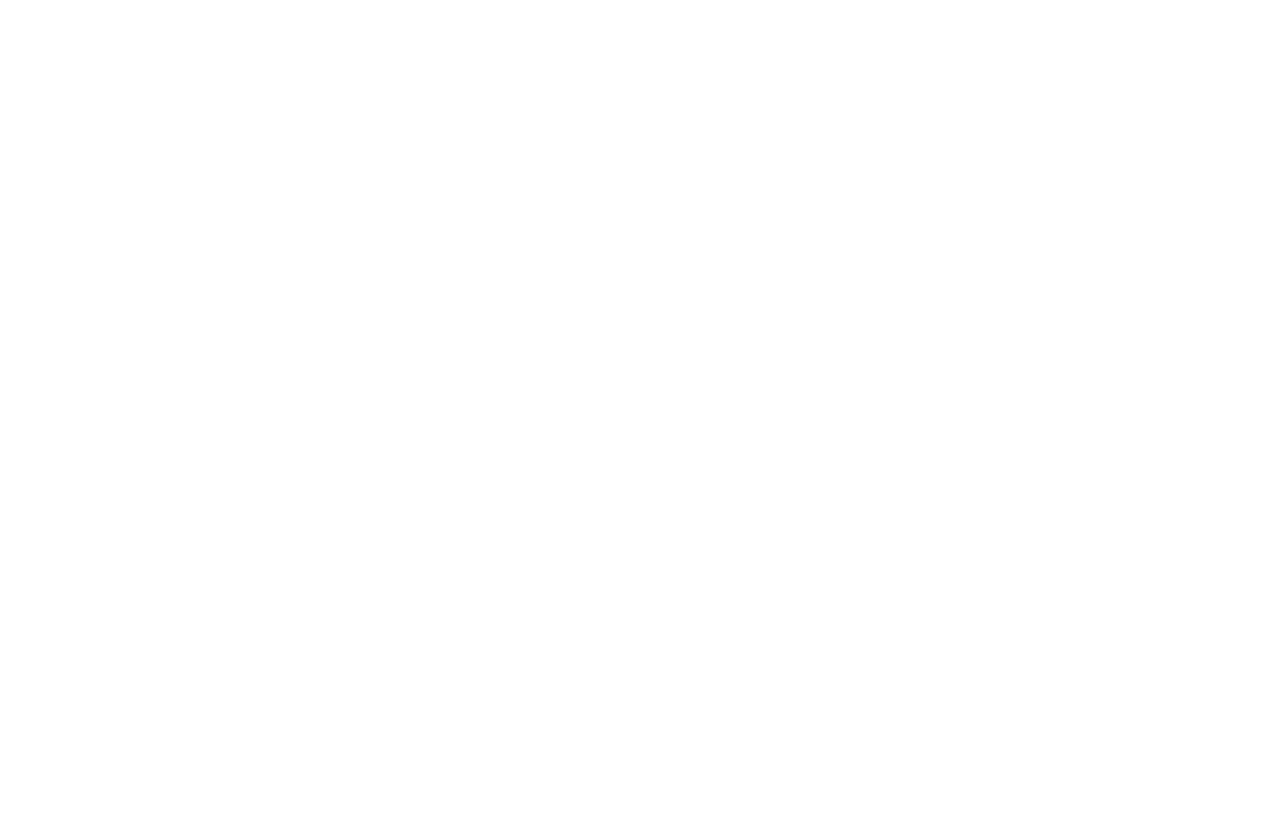
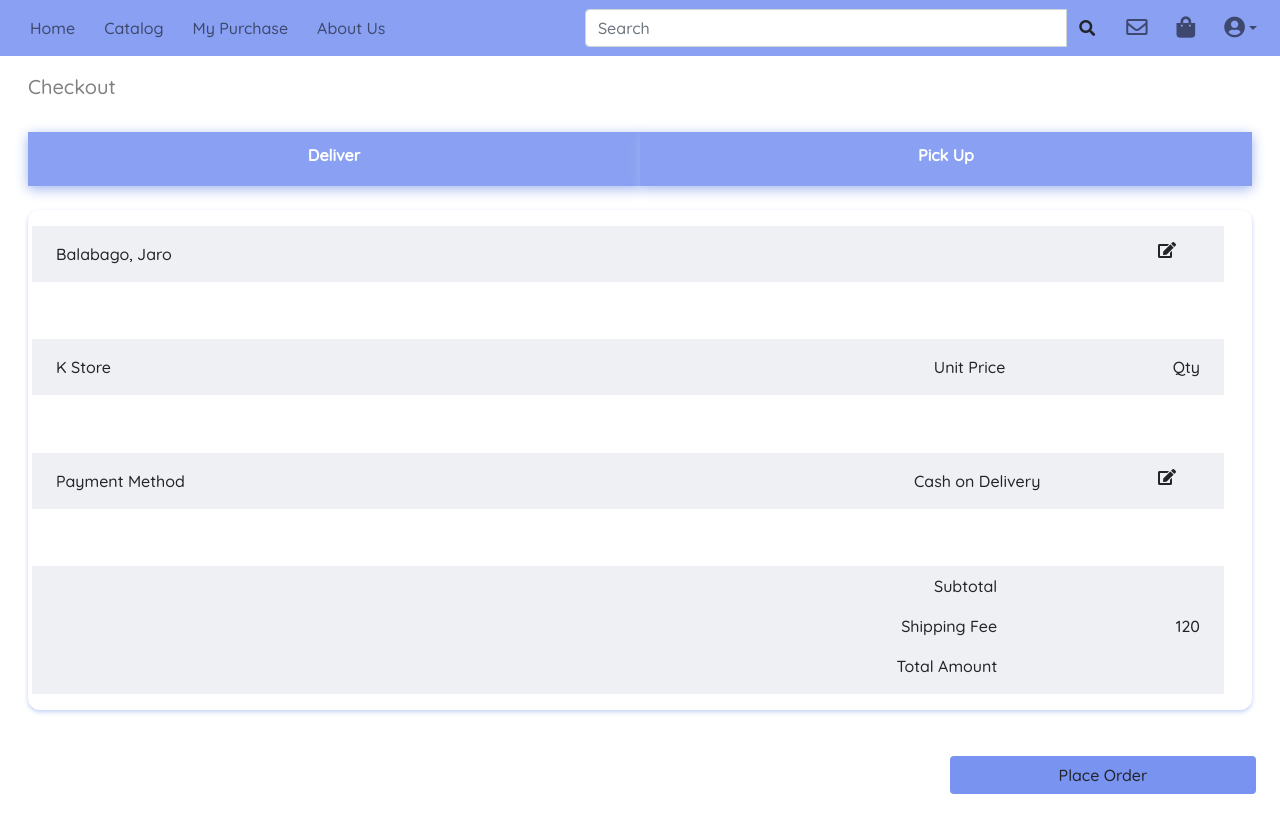
Before and after one commit to psuedonymous/se-final-project-group-4, a React (Create React App) app in the folder frontend/ambag-co-app/: page /checkout/deliver in a window 1280 px wide. Before the commit this address had no page. Built offline with nearby package versions, Linux system fonts and the light colour scheme.

Commit message:
add deliver tab

```diff
--- a/frontend/ambag-co-app/src/App.js
+++ b/frontend/ambag-co-app/src/App.js
@@ -8,6 +8,8 @@
 import ShopBagPage from './views/ShopBagPage';
 import MyProfilePage from './views/MyProfilePage';
 import MyShopPage from './views/my-shop/MyShopPage'
+import CheckoutPage from './views/checkout/CheckoutPage';
+import Deliver from './views/checkout/DeliverTab';
 
 export default function App() {
   return (
@@ -20,7 +22,10 @@
         <Route path="/about-us" element={<AboutUsPage />} />
         <Route path="/shop-bag" element={<ShopBagPage />} />
         <Route path="/my-profile" element={<MyProfilePage />} />
-        <Route path="/my-shop" element={<MyShopPage />} />
+        <Route path="/my-shop/*" element={<MyShopPage />} />
+        <Route path="/checkout" element={<CheckoutPage />}>
+          <Route path="deliver" element={<Deliver />}/>
+        </Route>
       </Routes>
   </BrowserRouter>
   );
--- a/frontend/ambag-co-app/src/views/checkout/CheckoutPage.js
+++ b/frontend/ambag-co-app/src/views/checkout/CheckoutPage.js
@@ -1,4 +1,5 @@
 import { ShippingMethodIndicator } from "../../assets/ShippingMethod";
+import { Outlet, Route, Routes, } from 'react-router-dom';
 import { NavBar } from "../../components/NavBar";
 import './CheckoutPage.css';
 
@@ -12,6 +13,10 @@
                     <div className='shipping-method-container'>
                         <ShippingMethodIndicator />
                         <div className='shipping-method mt-4'>
+                            <Routes>
+                                <Route path='/checkout/deliver'/>
+                            </Routes>
+                            <Outlet />
                         </div>
                     </div>
                 </div>
--- /dev/null
+++ b/frontend/ambag-co-app/src/views/checkout/DeliverTab.js
@@ -0,0 +1,79 @@
+export default function Deliver() {
+    const shippingFee = 120;
+
+    return (
+        <>
+            <div className="row m-3">
+                <div className="row address">
+                    <div className="row">
+                        <div className="col-lg-11 col-10">
+                            <p className="mt-3">Balabago, Jaro</p> {/* buyer's address */}
+                        </div>
+                        <div className="col-lg-1 col-2">
+                            <i className="fas fa-edit mt-3 float-end"></i>
+                        </div>
+                    </div>
+                </div>
+            </div>
+            <div className="row m-3">
+                <div className="row headings">
+                    <div className="col-lg-8 col-5">
+                        <p className="mt-3">K Store</p>
+                    </div>
+                    <div className="col-lg-2 col-4">
+                        <p className="mt-3 float-end">Unit Price</p>
+                    </div>
+                    <div className="col-lg-2 col-3">
+                        <p className="mt-3 float-end">Qty</p>
+                    </div>
+                </div>
+            </div>
+            <div className="row m-3">
+                <div className="row payment-method">
+                    <div className="row">
+                        <div className="col-lg-9 col-5">
+                            <p className="mt-3">Payment Method</p>
+                        </div>
+                        <div className="col-lg-2 col-5">
+                            <p className="mt-3">Cash on Delivery</p>
+                        </div>
+                        <div className="col-lg-1 col-2">
+                            <i className="fas fa-edit mt-3 float-end"></i>
+                        </div>
+                    </div>
+                </div>
+            </div>
+            <div className="row m-3">
+                <div className="row payment-method">
+                    <div className="col-lg-7 col-1"></div>
+                    <div className="col-lg-5 col-11">
+                        <div className="row">
+                            <div className="col-lg-7 col-6">
+                                <p className="mt-2 float-end">Subtotal</p>
+                            </div>
+                            <div className="col-lg-5 col-6">
+                                <p className="float-end mt-2"></p> {/*total of all ordered items*/}
+                            </div>
+                        </div>
+                        <div className="row">
+                            <div className="col-lg-7 col-6">
+                                <p className="float-end">Shipping Fee</p>
+                            </div>
+                            <div className="col-lg-5 col-6">
+                                <p className="float-end">{shippingFee}</p>
+                            </div>
+                        </div>
+                        <div className="row">
+                            <div className="col-lg-7 col-6">
+                                <p className="float-end">Total Amount</p>
+                            </div>
+                            <div className="col-lg-5 col-6">
+                                <p className="float-end"></p> {/*subtotal + sf*/}
+                            </div>
+                        </div>
+                    </div>
+                </div>
+            </div>
+        </>
+    )
+}
```
